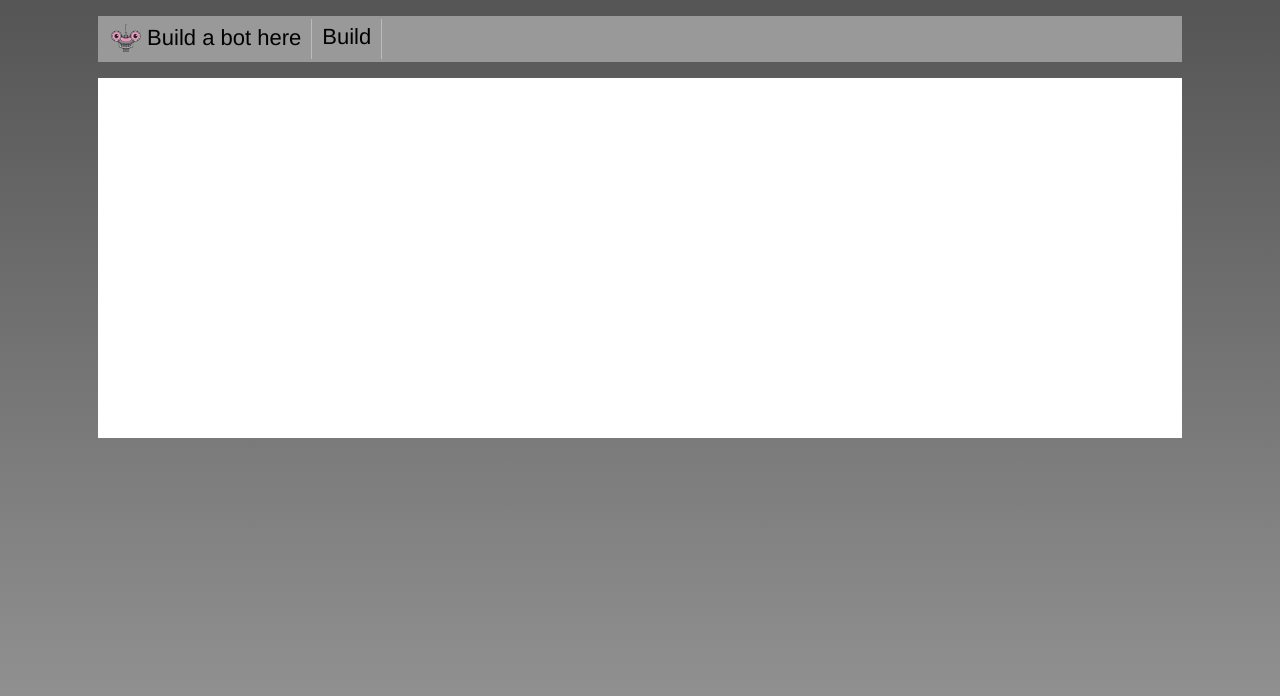
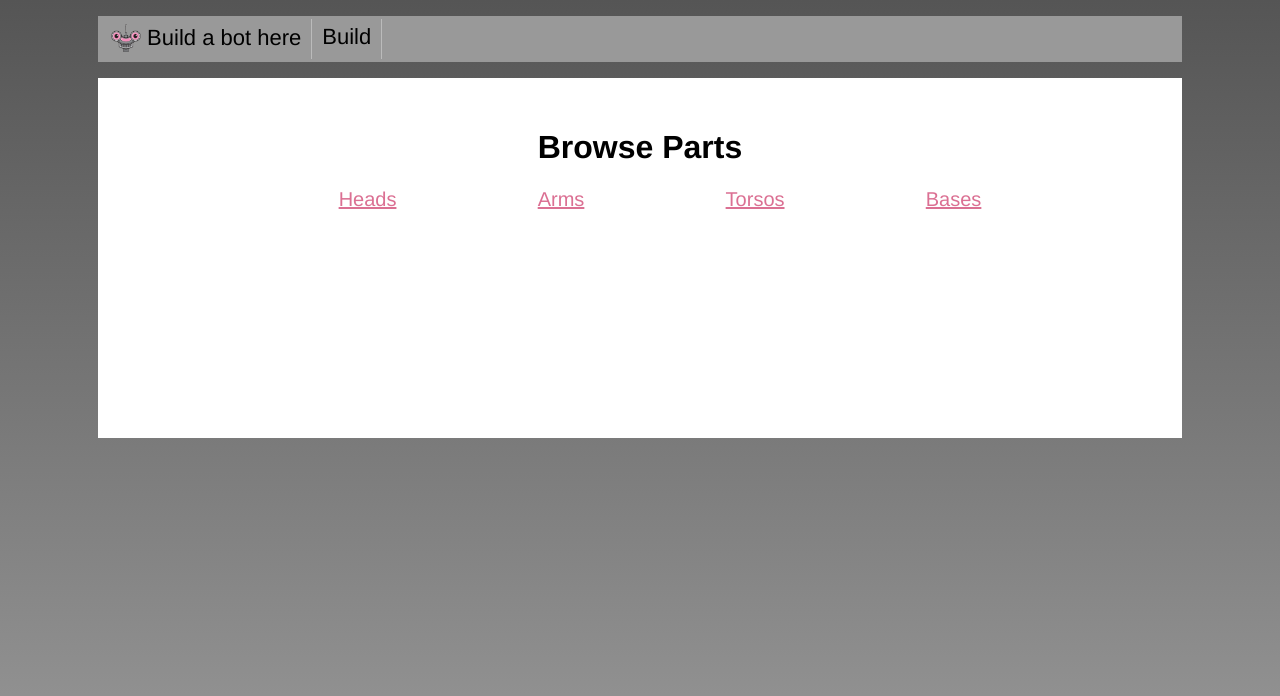
Before and after one commit to maoapp/built-a-bot, a Vue app: page /#/parts/browse in a window 1280 px wide. Shown: the top 696 px of the page. Built offline with nearby package versions, Linux system fonts and the light colour scheme.

Commit message:
adding browser parts

```diff
--- /dev/null
+++ b/src/parts/BrowseParts.vue
@@ -0,0 +1,39 @@
+<template>
+  <div>
+    <h1>Browse Parts</h1>
+    <ul class="menu">
+      <li><router-link :to="{name: 'BrowseHeads'}">Heads</router-link></li>
+      <li><router-link :to="{name: 'BrowseArms'}">Arms</router-link></li>
+      <li><router-link :to="{name: 'BrowseTorsos'}">Torsos</router-link></li>
+      <li><router-link :to="{name: 'BrowseBases'}">Bases</router-link></li>
+    </ul>
+    <router-view>
+
+    </router-view>
+  </div>
+</template>
+
+<script>
+  export default {
+    name: 'BrowseParts'
+  };
+</script>
+
+<style scoped>
+
+  h1 {
+    text-align: center;
+  }
+  .menu {
+    display: flex;
+    justify-content: space-around;
+    margin: 0 100px;
+    font-size: 20px;
+  }
+  ul {
+    list-style-type: none;
+  }
+  a {
+    color: palevioletred;
+  }
+</style>
--- a/src/parts/PartInfo.vue
+++ b/src/parts/PartInfo.vue
@@ -12,11 +12,12 @@ import parts from '../build/data/parts.js';
 
   export default {
     name: 'PartInfo',
+    props: ['partType', 'id'],
     computed: {
       part() {
         const { partType, id } = this.$route.params;
 
-        return parts[partType].find(part => part.id === id);
+        return parts[partType].find(part => part.id === +id);
       }
     }
   }
--- /dev/null
+++ b/src/parts/RobotArms.vue
@@ -0,0 +1,21 @@
+<template>
+  <div>
+    <h2>Arms</h2>
+    The arms are how your robot will interact with the world.
+    They come in a variety of shapes and functions.
+    <div v-for="(arm, idx) in arms" :key="idx">
+      <h4>{{arm.title}}</h4>
+      <div>{{arm.description}}</div>
+    </div>
+  </div>
+</template>
+
+<script>
+import parts from  '../build/data/parts.js';
+export default {
+  name: 'RobotArms',
+  data() {
+    return { arms: parts.arms };
+  },
+};
+</script>
--- /dev/null
+++ b/src/parts/RobotBases.vue
@@ -0,0 +1,22 @@
+<template>
+  <div>
+    <h2>Bases</h2>
+    The Base is critical to the mobility of your robot. Be
+    sure to choose a base that will work well with the terrain
+    where your robot needs to operate.
+    <div v-for="(base, idx) in bases" :key="idx">
+      <h4>{{base.title}}</h4>
+      <div>{{base.description}}</div>
+    </div>
+  </div>
+</template>
+
+<script>
+import parts from  '../build/data/parts.js';
+export default {
+  name: 'RobotBases',
+  data() {
+    return { bases: parts.bases };
+  },
+};
+</script>
--- /dev/null
+++ b/src/parts/RobotHead.vue
@@ -0,0 +1,21 @@
+<template>
+  <div>
+    <h2>Heads</h2>
+    The head is where the brain of your robot will reside. Heads have
+    different capabilities so be sure to choose the one that fits your needs.
+    <div v-for="(head, idx) in heads" :key="idx">
+      <h4>{{head.title}}</h4>
+      <div>{{head.description}}</div>
+    </div>
+  </div>
+</template>
+
+<script>
+import parts from '../build/data/parts.js';
+export default {
+  name: 'RobotHeads',
+  data() {
+    return { heads: parts.heads };
+  },
+};
+</script>
--- /dev/null
+++ b/src/parts/RobotTorsos.vue
@@ -0,0 +1,22 @@
+<template>
+  <div>
+    <h2>Torsos</h2>
+    The torso is the central part of your robot that holds everything
+    together. Choosing the right torso will help ensure your robot
+    functions well with the parts you choose.
+    <div v-for="(torso, idx) in torsos" :key="idx">
+      <h4>{{torso.title}}</h4>
+      <div>{{torso.description}}</div>
+    </div>
+  </div>
+</template>
+
+<script>
+import parts from '../build/data/parts.js';
+export default {
+  name: 'RobotTorsos',
+  data() {
+    return { torsos: parts.torsos };
+  },
+};
+</script>
--- a/src/router/index.js
+++ b/src/router/index.js
@@ -4,6 +4,11 @@ import Router from 'vue-router';
 import HomePage from '../home/HomePage.vue';
 import RobotBuilder from '../build/RobotBuilder.vue';
 import PartInfo from '../parts/PartInfo.vue';
+import BrowseParts from '../parts/BrowseParts.vue';
+import RobotHead from '../parts/RobotHead.vue';
+import RobotArms from '../parts/RobotArms.vue';
+import RobotBases from '../parts/RobotBases.vue';
+import RobotTorsos from '../parts/RobotTorsos.vue';
 
 Vue.use(Router);
 
@@ -19,8 +24,36 @@ export default new Router({
     component: RobotBuilder,
   },
   {
+    path: '/parts/browse',
+    name: 'BrowseParts',
+    component: BrowseParts,
+    children: [
+      {
+        name: 'BrowseHeads',
+        path: 'heads',
+        component: RobotHead,
+      },
+      {
+        name: 'BrowseArms',
+        path: 'arms',
+        component: RobotArms,
+      },
+      {
+        name: 'BrowseBases',
+        path: 'bases',
+        component: RobotBases,
+      },
+      {
+        name: 'BrowseTorsos',
+        path: 'torsos',
+        component: RobotTorsos,
+      },
+    ],
+  },
+  {
     path: '/parts/:partType/:id',
     name: 'Parts',
     component: PartInfo,
+    props: true,
   }],
 });
```
